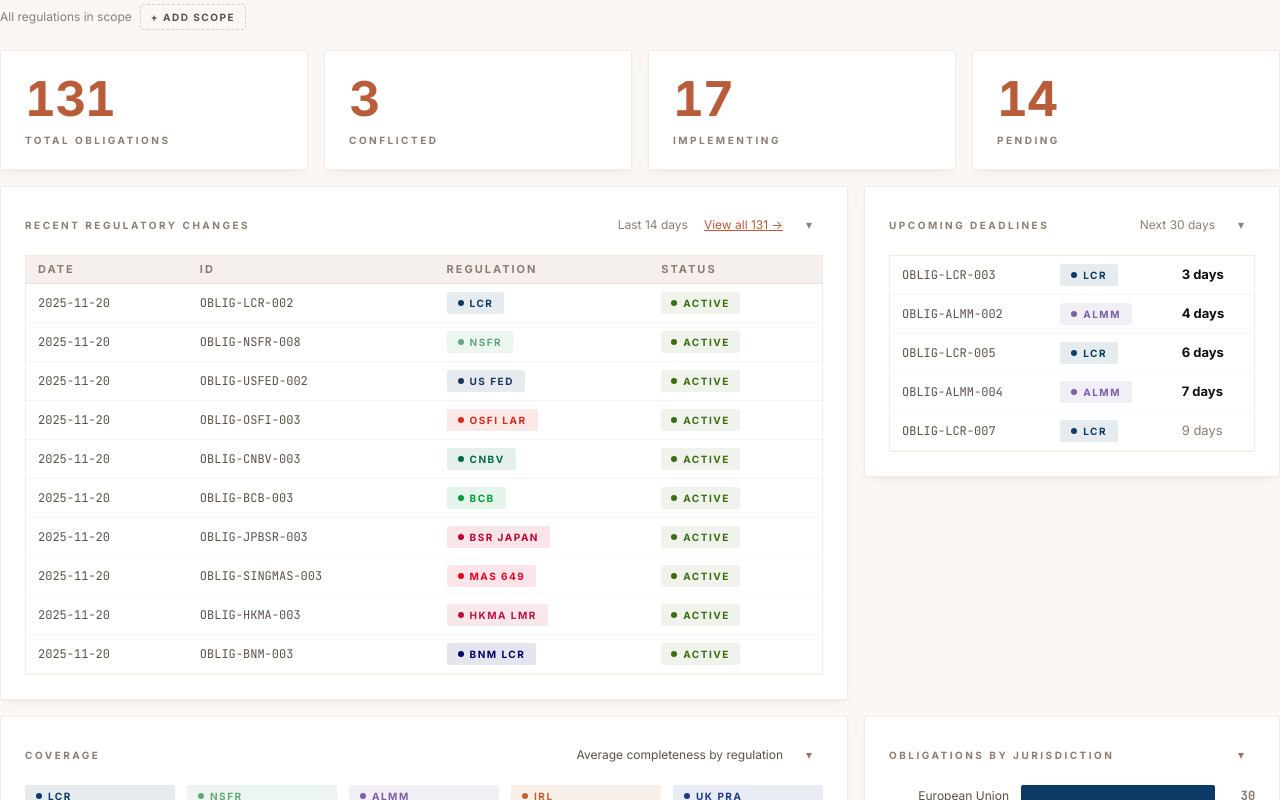
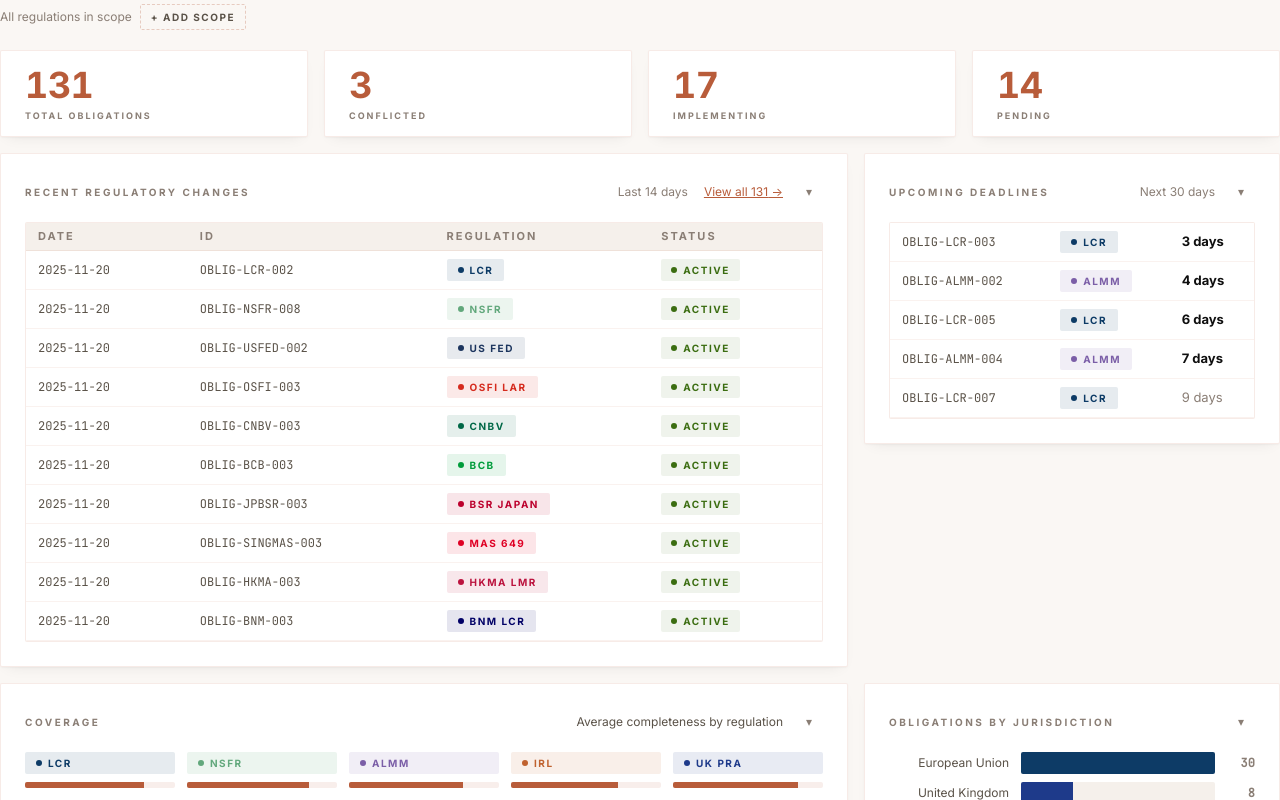
Before and after one commit to dirardm/obligai-current, a Next.js app in the folder web/: page / in a window 1280 px wide. Shown: the top 800 px of the page. Built offline with nearby package versions, Linux system fonts and the light colour scheme.

Commit message:
fix: stat card compact sizing (36px num, 9px label, 16px v-padding)

```diff
--- a/web/src/components/product/StatCard.tsx
+++ b/web/src/components/product/StatCard.tsx
@@ -10,11 +10,11 @@ interface StatCardProps extends React.ComponentPropsWithoutRef<"div"> {
 }
 
 export default function StatCard({ value, label, className = "", ...props }: StatCardProps) {
-  const cls = ["card", "card--stat", className].filter(Boolean).join(" ");
+  const cls = ["card", "card--stat-compact", className].filter(Boolean).join(" ");
   return (
-    <div className={cls} {...props}>
+    <section className={cls} {...props}>
       <div className="stat-num">{value}</div>
       <div className="stat-label">{label}</div>
-    </div>
+    </section>
   );
 }
--- a/web/src/styles/ObligaI_Extended_Stylesheet.css
+++ b/web/src/styles/ObligaI_Extended_Stylesheet.css
@@ -2808,4 +2808,27 @@ a.alert:hover,
 }
 .card--collapsed .card__collapse__chev { transform: rotate(-90deg); }
 
+/* Dashboard stat cards — compact variant */
+.card--stat-compact {
+  padding: var(--space-4) var(--space-6);
+  display: flex;
+  flex-direction: column;
+  justify-content: center;
+  min-height: 0;
+}
+.card--stat-compact .stat-num {
+  font: 700 36px/1 var(--font-sans);
+  letter-spacing: -0.5px;
+  color: var(--accent);
+  font-variant-numeric: tabular-nums;
+  margin: 0;
+}
+.card--stat-compact .stat-label {
+  font: 700 9px/1 var(--font-sans);
+  letter-spacing: 2px;
+  text-transform: uppercase;
+  color: var(--text-muted);
+  margin-top: var(--space-2);
+}
+
 /* End of ObligaI_Extended_Stylesheet.css ===================== */
```
